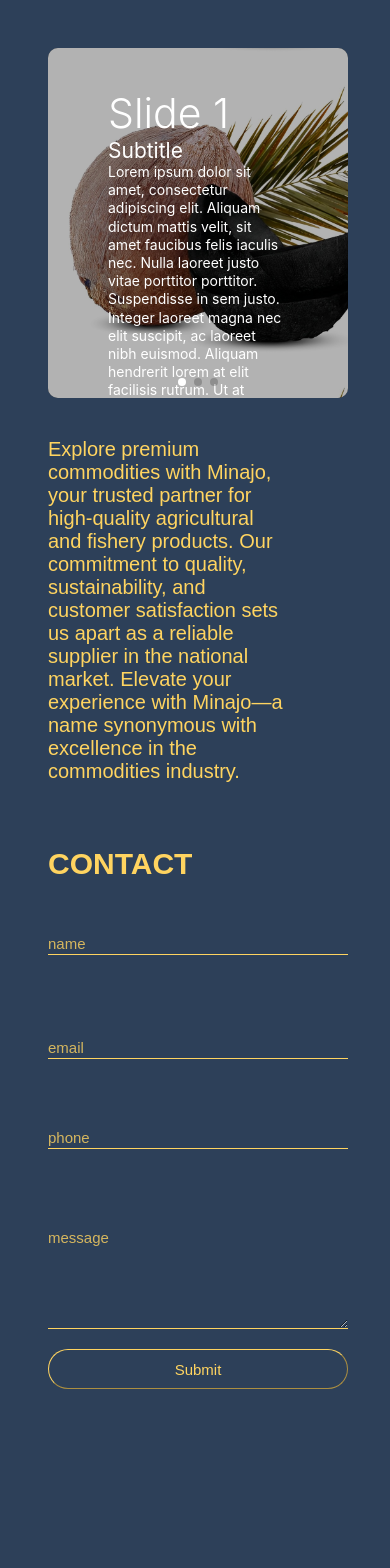
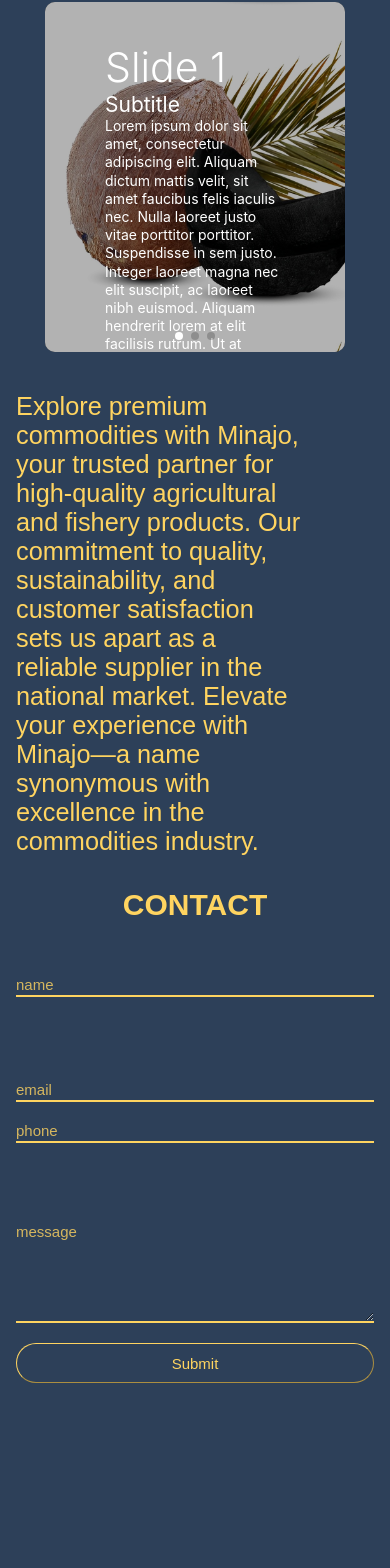
Before and after one commit to nalendramuhammad/minajo, a React (Create React App) app: page / in a window 390 px wide. Shown: the part 1812-3380 px from the top of the page. Built offline with nearby package versions, Linux system fonts and the light colour scheme; a web font is replaced by a local one.

Commit message:
update responsive

```diff
--- a/src/App.css
+++ b/src/App.css
@@ -57,7 +57,7 @@
 
 .about {
   display: flex;
-  width: 100%;
+  width: 100vw;
   flex-direction: column;
   justify-content: space-between;
   padding: 2rem 3rem;
@@ -67,20 +67,22 @@
 
 .product {
   display: flex;
-  width: 100%;
+  width: 100vw;
   flex-direction: column;
   padding: 2rem 3rem;
-  height: 100vh;
+  height: 100%;
   background-color: #2d4059;
 }
 
 .contact {
   display: flex;
-  width: 100%;
+  flex-direction: column;
+  width: 100vw;
   padding: 2rem 3rem;
   height: 100vh;
   background-color: #2d4059;
   justify-content: space-between;
+  align-items: center;
 }
 
 .foot {
@@ -88,7 +90,7 @@
   width: 100%;
   flex-direction: column;
   justify-content: space-between;
-  padding: 2rem 3rem;
+  padding: 3rem;
   height: 100%;
   background-color: #2d4059;
 }
@@ -321,7 +323,7 @@
 }
 
 .product-content p {
-  font-size: 20px;
+  font-size: 3vh;
   width: 80%;
   color: #ffd460;
   font-weight: 200;
@@ -372,36 +374,37 @@
 
 /* contact */
 
+.contact-content {
+  display: flex;
+  flex-direction: row;
+}
+
 .contact-content p {
   font-family: "Raleway", sans-serif;
-  font-size: 300px;
+  font-size: 50px;
   color: #ffd460;
   font-weight: bold;
   font-family: "Kaisei Decol", sans-serif;
   text-transform: uppercase;
-  margin-top: -60px;
 }
 
 .contact-content p:nth-child(2) {
   font-family: "Raleway", sans-serif;
-  font-size: 300px;
+  font-size: 50px;
   color: transparent;
   font-weight: bold;
   font-family: "Kaisei Decol", sans-serif;
   text-transform: uppercase;
-  margin-top: -290px;
-  -webkit-text-stroke: 2px #ffd460;
+  color: #ffd460;
 }
 
 .contact-content p:nth-child(3) {
   font-family: "Raleway", sans-serif;
-  font-size: 300px;
+  font-size: 50px;
   color: #ffd460;
   font-weight: bold;
   font-family: "Kaisei Decol", sans-serif;
   text-transform: uppercase;
-  margin-top: -290px;
-  margin-left: 260px;
 }
 
 .contact-form {
@@ -653,6 +656,14 @@
     padding: 1rem;
   }
 
+  .product {
+    padding: 1rem;
+  }
+
+  .contact {
+    padding: 1rem;
+  }
+
   .preloader-content p {
     font-size: 100px;
     color: transparent;
@@ -668,10 +679,15 @@
     height: 100vh;
   }
 
+  .about-content h1 {
+    font-size: 5vh;
+    margin-top: 0;
+  }
+
   .about-content p {
     width: 70%;
     font-family: "Kaisei Decol", sans-serif;
-    font-size: 2vh;
+    font-size: 10vh;
   }
 
   .product {
@@ -767,14 +783,16 @@
     width: 300px;
     height: 350px;
     background: #000;
-    margin-top: 50px;
+    margin-top: 20px;
     border-radius: 10px;
+    justify-content: center;
   }
 
   /* contact */
   .contact-content {
     display: flex;
     flex-direction: row;
+    justify-content: center;
   }
 
   .contact-content p {
@@ -795,32 +813,28 @@
   }
 
   .contact-form {
-    background-color: transparent;
-    width: 300px;
-    height: 610px;
-    margin-top: 50px;
+    width: 100%;
+    max-width: 100%; /* Adjust the max-width based on your preference */
+    margin: 50px auto; /* Center the form horizontally */
   }
 
   .contact-form .input-text .emphone {
-    display: flex;
     flex-direction: column;
     gap: 1rem;
   }
 
-  .contact-form .input-text .emphone input:nth-child(2) {
-    margin-top: 50px;
+  .contact-form .input-text .emphone input {
+    margin-top: 0;
   }
 
-  .contact-form input {
-    border-width: 1px;
-  }
-
+  .contact-form input,
   .contact-form textarea {
-    border-width: 1px;
+    width: 100%;
+    box-sizing: border-box;
   }
 
   .contact-form button {
-    width: 300px;
+    width: 100%;
     height: 40px;
     font-size: 15px;
   }
@@ -830,6 +844,11 @@
   }
 
   /* fooyter */
+  .foot {
+    height: 100%;
+    padding: 2rem;
+  }
+
   .foot-content {
     display: flex;
     flex-direction: column;
--- a/src/App.js
+++ b/src/App.js
@@ -49,6 +49,26 @@
   useEffect(() => {
     const tl = gsap.timeline();
 
+    const marqueeAnimation = gsap.fromTo(
+      ".marquee__part",
+      { x: 0 },
+      {
+        x: -1000,
+        duration: 5,
+        ease: "linear",
+        repeat: -1,
+      }
+    );
+
+    const minajoText = document.querySelector(".minajoText");
+    const letters = minajoText.innerText.split("");
+    minajoText.innerHTML = letters
+      .map(
+        (letter) =>
+          `<span style="display: inline-block; opacity: 0">${letter}</span>`
+      )
+      .join("");
+
     tl.to(".preloader", { opacity: 1, duration: 3, ease: "power1.inOut" });
 
     tl.to(".preloader", {
@@ -66,17 +86,15 @@
         }
       },
       onComplete: () => {
-        // Slide the black screen to the left after 100%
         gsap.to(".preloader", {
           xPercent: -100,
           duration: 1,
           ease: "power1.inOut",
           onComplete: () => {
-            // Wait for 10 seconds before swiping up
             gsap.delayedCall(10, () => {
               gsap.to(".preloader", {
                 yPercent: -200,
-                xPercent: 0, // Reset xPercent after sliding left
+                xPercent: 0,
                 duration: 10,
                 ease: "power1.inOut",
               });
@@ -85,37 +103,8 @@
         });
       },
     });
-  }, []);
 
-  useEffect(() => {
-    const marqueeAnimation = gsap.fromTo(
-      ".marquee__part",
-      { x: 0 },
-      {
-        x: -1000, // Adjust this value based on your content length
-        duration: 5, // Set a longer duration
-        ease: "linear",
-        repeat: -1,
-      }
-    );
-
-    // gsap.set(".marquee__inner", { xPercent: -50 });
-
-    return () => {
-      marqueeAnimation.pause();
-    };
-  }, []);
-
-  useEffect(() => {
-    const minajoText = document.querySelector(".minajoText");
-
-    const letters = minajoText.innerText.split("");
-    minajoText.innerHTML = letters
-      .map(
-        (letter) =>
-          `<span style="display: inline-block; opacity: 0">${letter}</span>`
-      )
-      .join("");
+    // Additional animations...
 
     gsap.to(".minajoText span", {
       opacity: 2,
@@ -124,9 +113,7 @@
       stagger: 0.3,
       ease: "power2.inOut",
     });
-  }, []);
 
-  useEffect(() => {
     const handleResize = () => {
       setIsMobile(window.innerWidth <= 768);
     };
@@ -134,8 +121,10 @@
     handleResize();
 
     window.addEventListener("resize", handleResize);
+
     return () => {
       window.removeEventListener("resize", handleResize);
+      marqueeAnimation.pause();
     };
   }, []);
 
@@ -144,23 +133,6 @@
     const navbar = document.querySelector(".navbar");
     navbar.classList.toggle("show");
   };
-
-  // useEffect(() => {
-  //   const handleScroll = () => {
-  //     const backToTopButton = document.querySelector(".back-to-top");
-  //     if (window.scrollY > 200) {
-  //       backToTopButton.style.display = "block";
-  //     } else {
-  //       backToTopButton.style.display = "none";
-  //     }
-  //   };
-
-  //   window.addEventListener("scroll", handleScroll);
-
-  //   return () => {
-  //     window.removeEventListener("scroll", handleScroll);
-  //   };
-  // }, []);
 
   return (
     <>
@@ -211,7 +183,7 @@
           </div>
         </div>
         <div className="content">
-          <h1 className="minajoText">Minajo</h1>
+          <h1 className="minajoText ">Minajo</h1>
           <p className="indoText">Indo perkasa</p>
         </div>
         <div className="footer">
```
